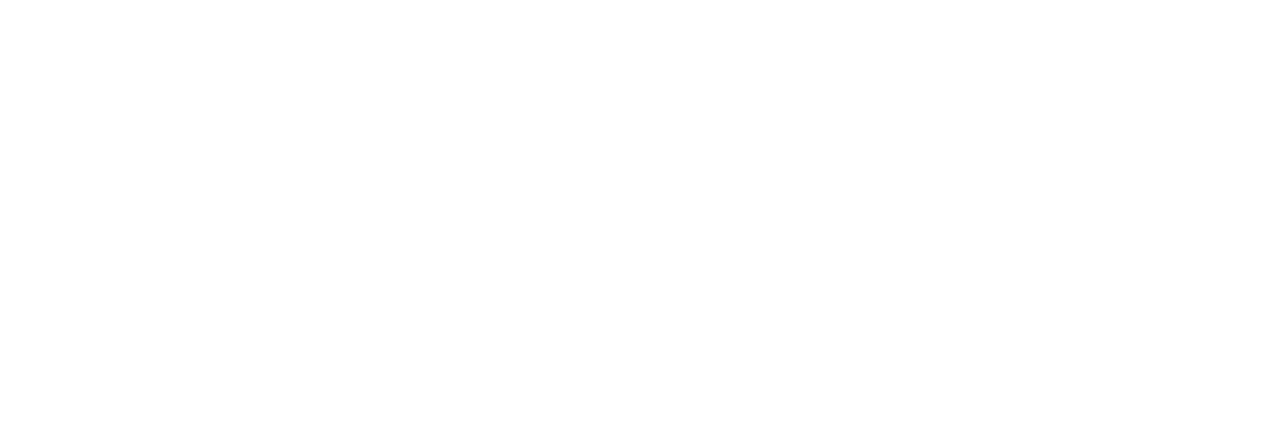
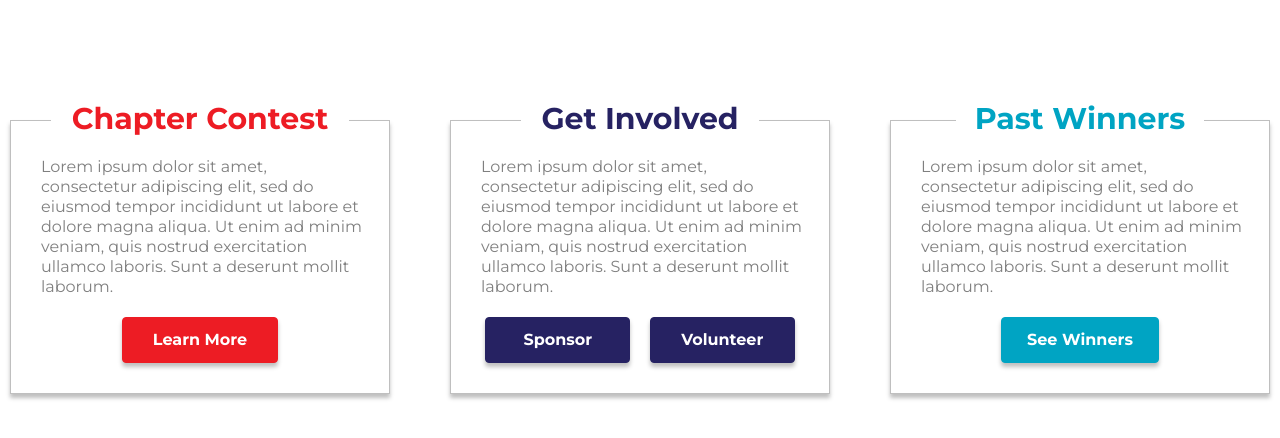
Before and after one commit to Web-Design-Club/nwscv-mathcounts, a plain HTML site: page index.html in a window 1280 px wide. Drawn offline with nearby package versions, Linux system fonts and the light colour scheme.

Commit message:
added info boxes to home page

```diff
--- a/index.html
+++ b/index.html
@@ -4,13 +4,36 @@
     <meta charset="utf-8">
     <title>NWSCV Mathcounts</title>
 
-    <!-- CSS -->
     <link rel="stylesheet" type="text/css" href="styles/styles.css">
+    <link href='https://fonts.googleapis.com/css?family=Montserrat:400,700' rel='stylesheet'>
+    <link rel="stylesheet" href="https://stackpath.bootstrapcdn.com/bootstrap/4.4.1/css/bootstrap.min.css" integrity="sha384-Vkoo8x4CGsO3+Hhxv8T/Q5PaXtkKtu6ug5TOeNV6gBiFeWPGFN9MuhOf23Q9Ifjh" crossorigin="anonymous">
+
 </head>
+
 <body>
-    <!-- Insert content here -->
+    <div style="margin-top:40px" class="container">
+        <div class="row">
+            <div id="contestBox" class="col">
+                <h1 id = "contestTitle" class = "boxTitle">Chapter Contest</h1>
+                <p class = "info">Lorem ipsum dolor sit amet, consectetur adipiscing elit, sed do eiusmod tempor incididunt ut labore et dolore magna aliqua. Ut enim ad minim veniam, quis nostrud exercitation ullamco laboris. Sunt a deserunt mollit laborum.</p>
+                <button id = "contestButton" class = "button">Learn More</button>
+            </div>
+            <div class="col">
+                <h1 id="involveTitle" class="boxTitle">Get Involved</h1>
+                <p class="info">Lorem ipsum dolor sit amet, consectetur adipiscing elit, sed do eiusmod tempor incididunt ut labore et dolore magna aliqua. Ut enim ad minim veniam, quis nostrud exercitation ullamco laboris. Sunt a deserunt mollit laborum.</p>
+                <button class="button involveButton">Sponsor</button>
+                <button class="button involveButton">Volunteer</button>
+            </div>
+            <div id="winnerBox" class="col">
+                <h1 id="winnerTitle" class="boxTitle">Past Winners</h1>
+                <p class="info">Lorem ipsum dolor sit amet, consectetur adipiscing elit, sed do eiusmod tempor incididunt ut labore et dolore magna aliqua. Ut enim ad minim veniam, quis nostrud exercitation ullamco laboris. Sunt a deserunt mollit laborum.</p>
+                <button id="winnerButton" class="button">See Winners</button>
+            </div>
+        </div>
+    </div>
 
-    <!-- Javascript -->
-    <script src="scripts/scripts.js"></script>
+    <script src="https://code.jquery.com/jquery-3.4.1.slim.min.js" integrity="sha384-J6qa4849blE2+poT4WnyKhv5vZF5SrPo0iEjwBvKU7imGFAV0wwj1yYfoRSJoZ+n" crossorigin="anonymous"></script>
+    <script src="https://cdn.jsdelivr.net/npm/popper.js@1.16.0/dist/umd/popper.min.js" integrity="sha384-Q6E9RHvbIyZFJoft+2mJbHaEWldlvI9IOYy5n3zV9zzTtmI3UksdQRVvoxMfooAo" crossorigin="anonymous"></script>
+    <script src="https://stackpath.bootstrapcdn.com/bootstrap/4.4.1/js/bootstrap.min.js" integrity="sha384-wfSDF2E50Y2D1uUdj0O3uMBJnjuUD4Ih7YwaYd1iqfktj0Uod8GCExl3Og8ifwB6" crossorigin="anonymous"></script>
 </body>
 </html>
--- a/styles/styles.css
+++ b/styles/styles.css
@@ -0,0 +1,109 @@
+/*boxes*/
+.col {
+    background-color: white;
+    border: 1px solid rgba(0, 0, 0, 0.25);
+    padding: 0px 80px 30px;
+    text-align: center;
+    box-shadow: 0px 4px 4px rgba(0, 0, 0, 0.25);
+    margin: 80px 0px 30px 0px;
+}
+
+#contestBox {
+    position: relative;
+    right: 60px;
+}
+
+#winnerBox {
+    position: relative;
+    left: 60px;
+}
+
+/*titles*/
+.boxTitle {
+    font-family: Montserrat;
+    font-weight: 700;
+    font-size: 30px;
+    text-align: center;
+    background-color: white;
+    position: relative;
+    bottom: 20px;
+    padding: 0px 10px;
+}
+
+#contestTitle {
+    color: rgb(237, 28, 36);
+    margin: 0px 25px; /*increase middle value for less cut in border*/
+}
+
+#involveTitle {
+    color: rgb(38,34,98);
+    margin: 0px 55px;
+}
+
+#winnerTitle {
+    color: rgb(0,164,195);
+    margin: 0px 50px;
+}
+
+/*buttons*/
+.button {
+    color: white;
+    border: none;
+    font-family: Montserrat;
+    font-style: normal;
+    font-weight: bold;
+    font-size: 16px;
+    box-shadow: 0px 4px 4px rgba(0, 0, 0, 0.25);
+    border-radius: 4px;
+    border-width: 1.5px;
+    border-style: solid;
+}
+
+.button:hover {
+    background-color: white;
+    transition-duration: 0.4s;
+}
+
+#contestButton {
+    background-color: rgb(237, 28, 36);
+    border-color: rgb(237, 28, 36);
+    padding: 10px 30px;
+}
+
+#contestButton:hover {
+    background-color: white;
+    color: rgb(237, 28, 36);
+}
+
+.involveButton {
+    background-color: rgb(38,34,98);
+    margin: 0px 7.5px;
+    padding: 10px 0px;
+    border-color: rgb(38,34,98);
+    width: 145px;
+}
+
+.involveButton:hover {
+    color: rgb(38,34,98);
+}
+
+#winnerButton {
+    background-color: rgb(0,164,195);
+    padding: 10px 25px;
+    border-color: rgb(0,164,195);
+}
+
+#winnerButton:hover {
+    background-color: white;
+    color:rgb(0,164,195);
+}
+
+/*info*/
+.info {
+    font-family: Montserrat;
+    font-size: 16px;
+    line-height: 20px;
+    color: rgba(0, 0, 0, 0.5);
+    text-align: left;
+    margin: 0px 10px 20px 15px;
+}
```
Also changed, not shown: 1 other file.
